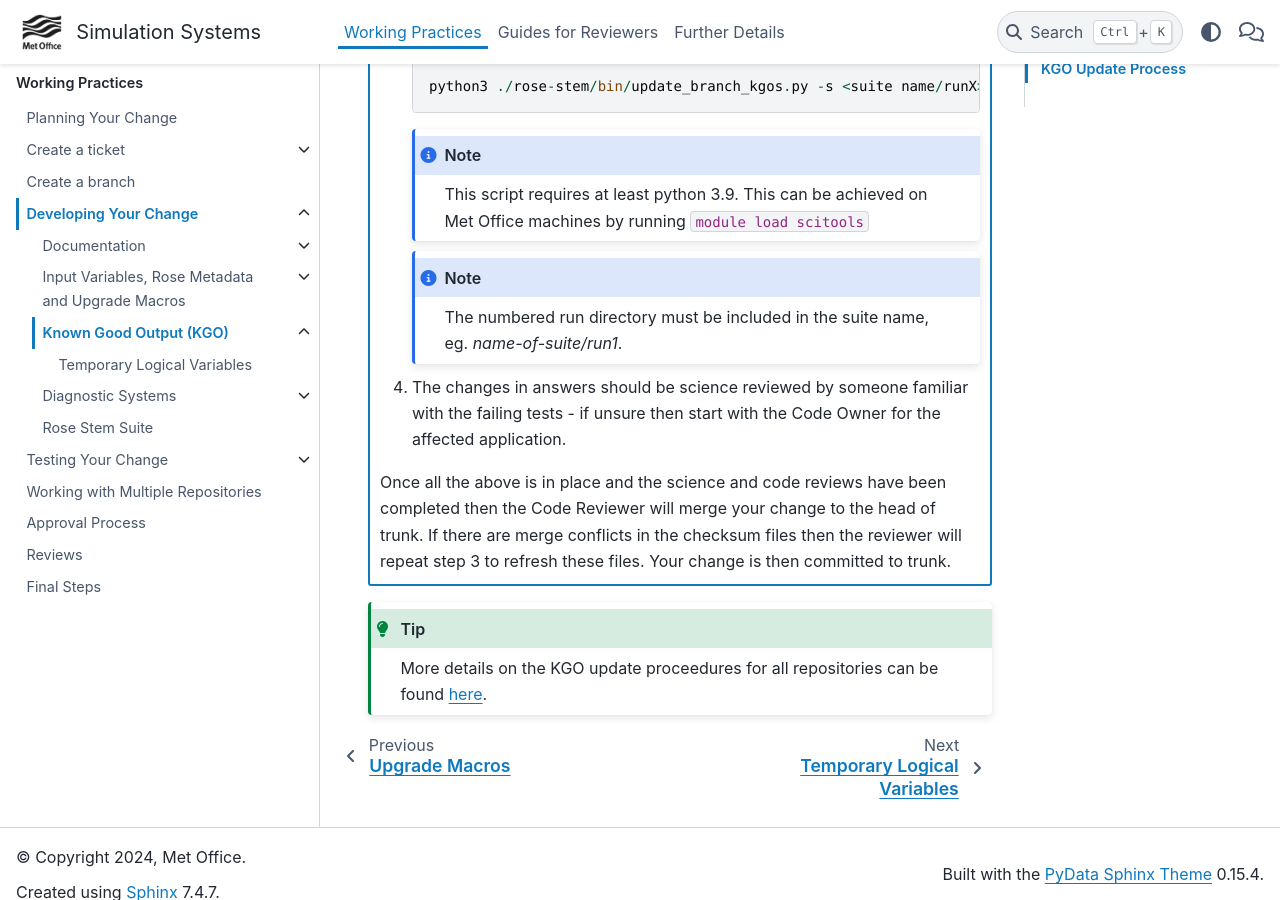
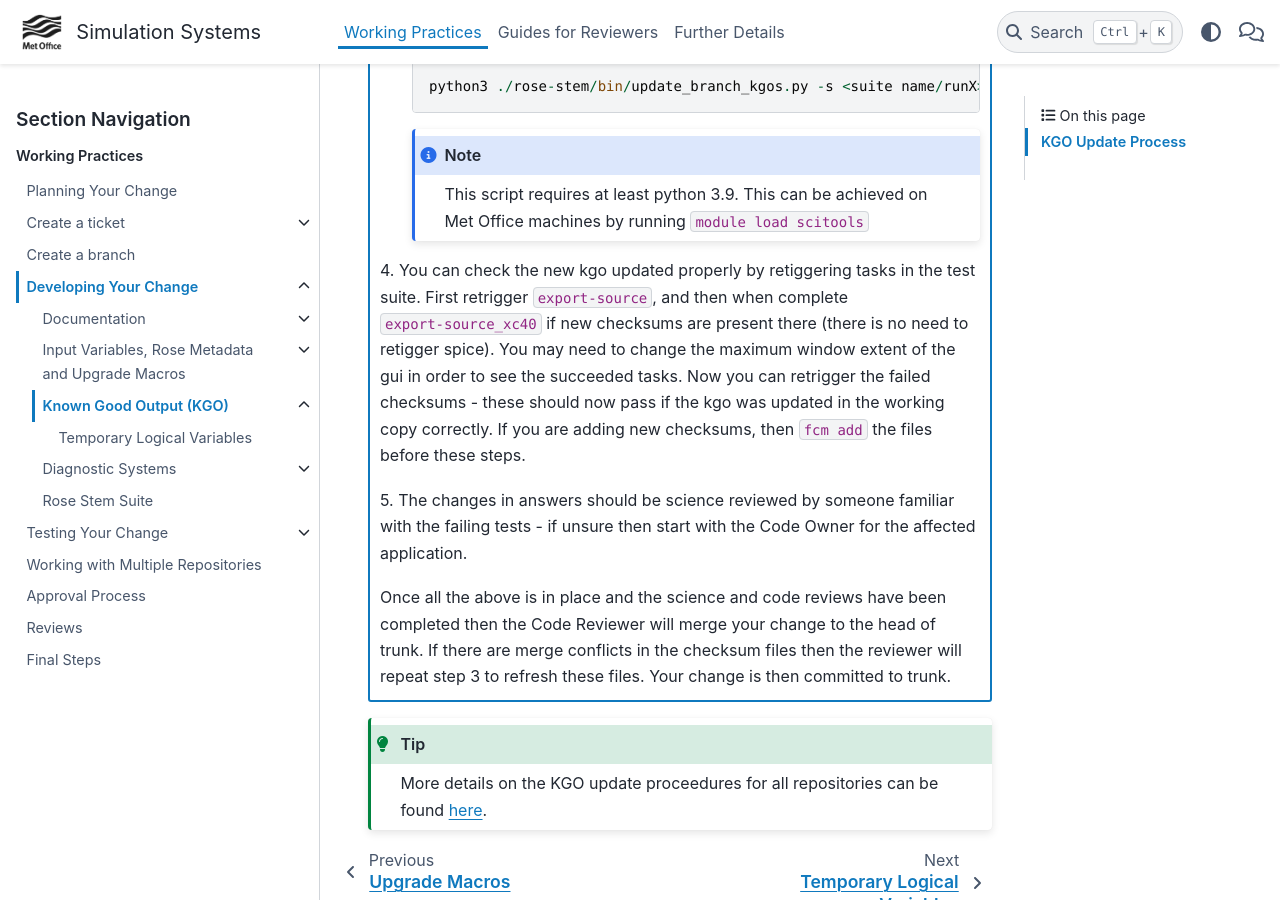
Before and after one commit to MetOffice/simulation-systems, a Sphinx documentation site: the page built from source/WorkingPractices/kgo.rst, in a window 1280 px wide and 900 px high, scrolled down 987 px. Built offline with Sphinx 7.4.7 and the PyData theme 0.15.4, drawn with Linux system fonts in a browser that asks for light colours.

Commit message:
update instructions for retriggering apps kgo (#213)
Co-authored-by: R Sharp <r-sharp@users.noreply.github.com>

```diff
--- a/source/WorkingPractices/kgo.rst
+++ b/source/WorkingPractices/kgo.rst
@@ -50,12 +50,16 @@
               This script requires at least python 3.9. This can be achieved on
               Met Office machines by running ``module load scitools``
 
-           .. note::
-              The numbered run directory must be included in the suite name, eg. `name-of-suite/run1`.
+        4. You can check the new kgo updated properly by retiggering tasks in the test suite. First retrigger
+        ``export-source``, and then when complete ``export-source_xc40`` if new checksums are present there
+        (there is no need to retigger spice). You may need to change the maximum window extent of the gui in
+        order to see the succeeded tasks. Now you can retrigger the failed checksums - these should now pass
+        if the kgo was updated in the working copy correctly. If you are adding new checksums, then ``fcm add``
+        the files before these steps.
 
-        4. The changes in answers should be science reviewed by someone familiar with
-           the failing tests - if unsure then start with the Code Owner for the affected
-           application.
+        5. The changes in answers should be science reviewed by someone familiar with the failing tests -
+        if unsure then start with the Code Owner for the affected application.
+
 
         Once all the above is in place and the science and code reviews have been completed
         then the Code Reviewer will merge your change to the head of trunk. If there are
```
Also changed, not shown: source/Reviewers/howtocommit.rst (+7 -0 lines).
